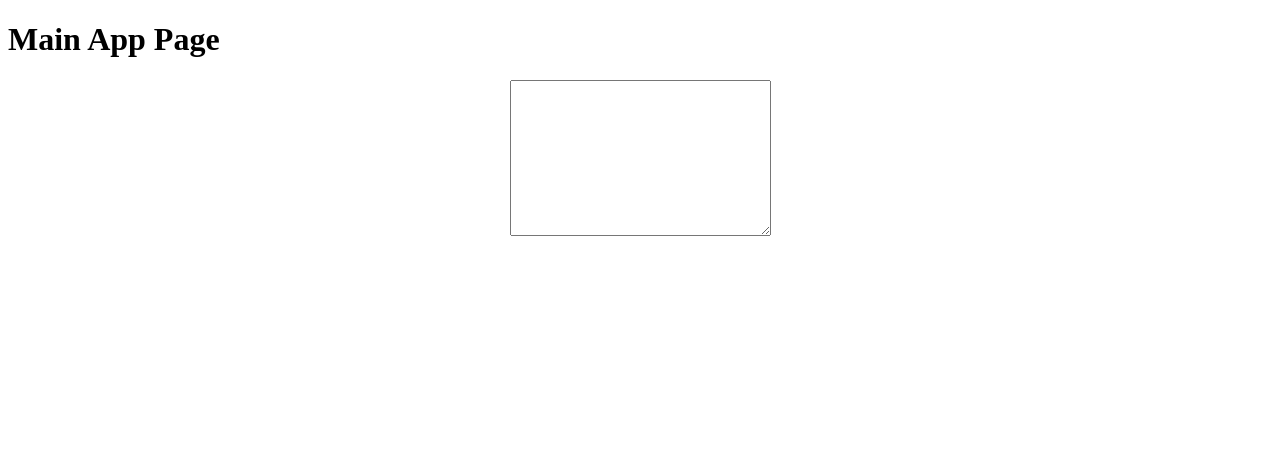
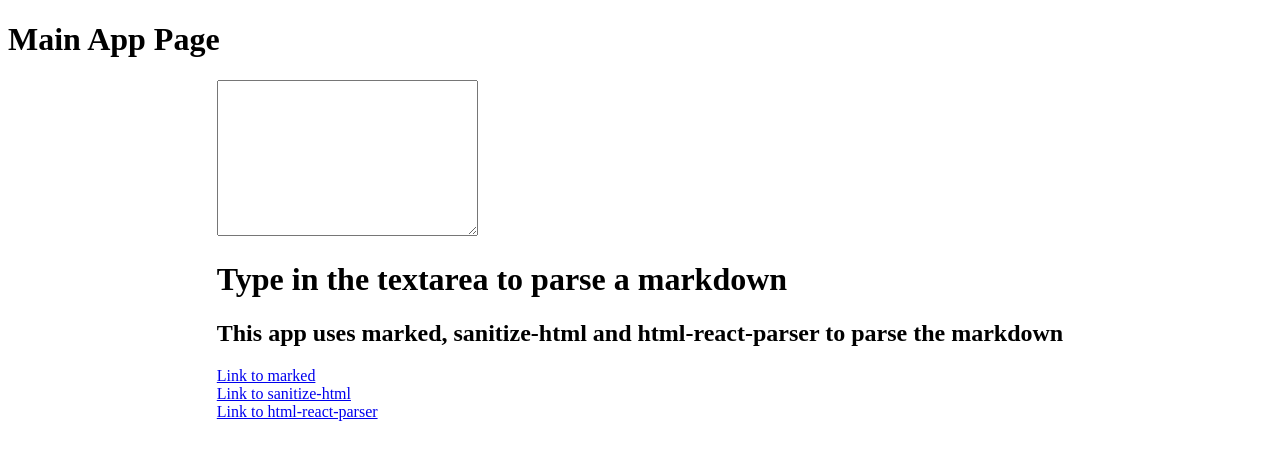
Before and after one commit to jamestq/fcc-front-end-project, a React (Vite) app: page /markdown-preview in a window 1280 px wide. Shown: the top 460 px of the page. Built offline with nearby package versions, Linux system fonts and the light colour scheme.

Commit message:
add function to load the default markdown on first load

```diff
--- a/src/components/MarkdownPreview.jsx
+++ b/src/components/MarkdownPreview.jsx
@@ -10,7 +10,7 @@ export default class MarkdownPreivew extends React.Component{
 
         this.state = {
             input: '',
-            output: '',
+            output: this.firstLoad(),
         }
         this.handleChange = this.handleChange.bind(this);
     }
@@ -22,6 +22,22 @@ export default class MarkdownPreivew extends React.Component{
         })
     }
 
+    firstLoad(){
+        return <>
+            <h1>Type in the textarea to parse a markdown</h1>
+            <h2>This app uses marked, sanitize-html and html-react-parser to parse the markdown</h2>
+            <a href="https://marked.js.org/">Link to marked</a>
+            <br></br>
+            <a href="https://www.npmjs.com/package/sanitize-html">Link to sanitize-html</a>
+            <br></br>
+            <a href="https://www.npmjs.com/package/html-react-parser">Link to html-react-parser</a>
+            <br></br>
+            <code>
+
+            </code>
+        </>
+    }
+
     render(){
 
         return <div id="markdown-preview">
```
